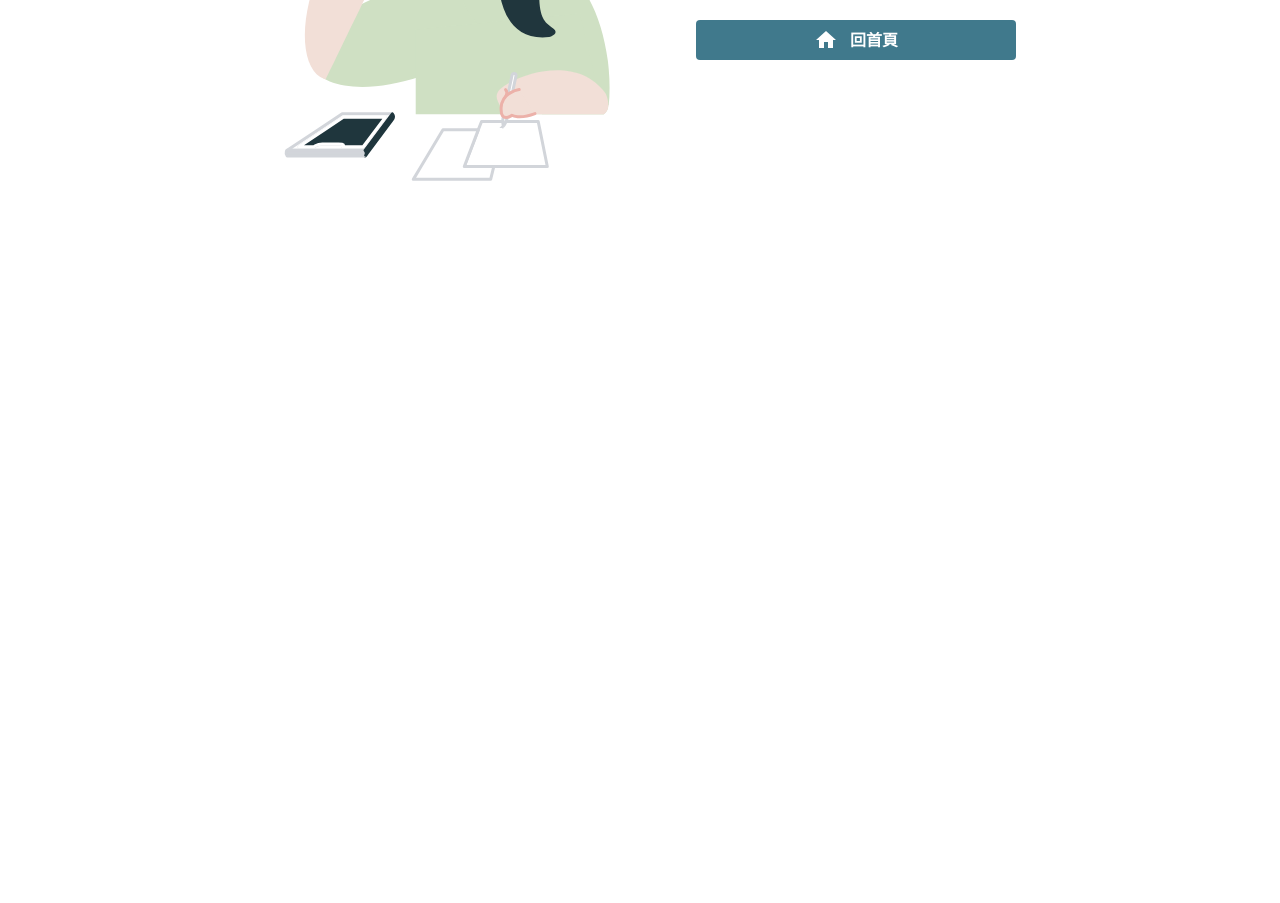
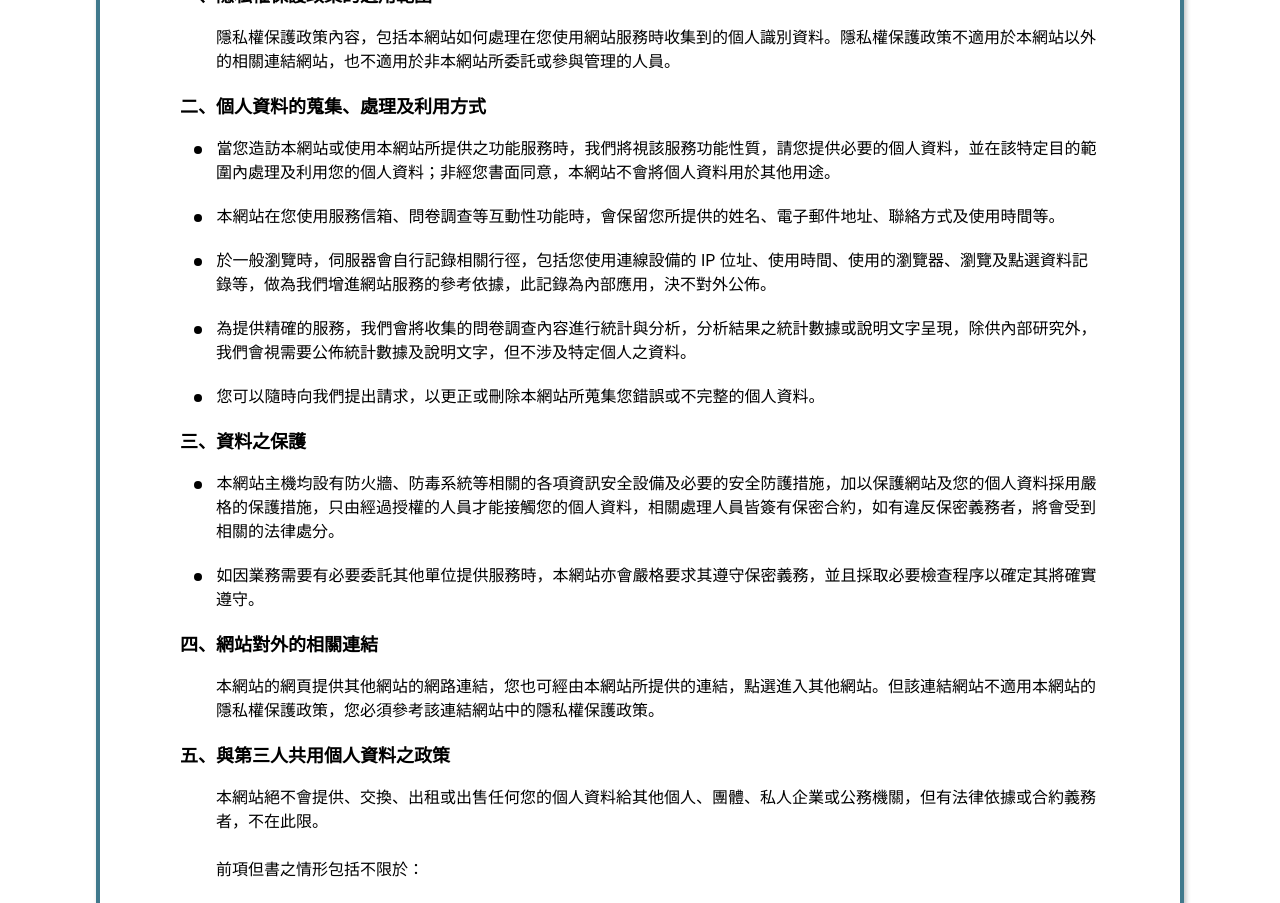
Before and after one commit to yachuh/easysplit, a React (Create React App) app: page /privacyPolicy in a window 1280 px wide. Shown: the part 380-1283 px from the top of the page. Before the commit the page ends 800 px from the top, so only its background shows below. Built offline with nearby package versions, Linux system fonts and the light colour scheme.

Commit message:
feat: privacy policy layout

```diff
--- a/src/App.js
+++ b/src/App.js
@@ -16,6 +16,7 @@ import GroupPage from './pages/GroupPage'
 import StillMorePage from './pages/StillMorePage'
 import FaqPage from './pages/FaqPage'
 import ErrorPage from './pages/ErrorPage'
+import PrivacyPolicyPage from './pages/PrivacyPolicyPage'
 
 function App () {
   const [token, setToken] = useState(null)
@@ -55,6 +56,7 @@ function App () {
         <Route path="/group/:id" element={<GroupPage />} />
         <Route path="/stillmore" element={<StillMorePage />} />
         <Route path="/faq" element={<FaqPage />} />
+        <Route path="/privacyPolicy" element={<PrivacyPolicyPage />} />
         <Route path="*" element={<ErrorPage />} />
       </Routes>
     </>
--- a/src/components/Footer.js
+++ b/src/components/Footer.js
@@ -95,7 +95,7 @@ export const FooterHome = () => {
                     <li className="footer-hover">
                         <Link
                             className="footerLink"
-                            to="/">
+                            to="/privacyPolicy">
                             <div className="footerImg">
                                 <SupervisedUserCircleOutlined sx={{ fontSize: 45 }} />
                             </div>
--- a/src/components/Header.js
+++ b/src/components/Header.js
@@ -1,9 +1,6 @@
 import { Link } from 'react-router-dom'
 import HeaderUserNav from './HeaderUserNav'
-import {
-  Notifications
-}
-  from '@mui/icons-material'
+import { Notifications } from '@mui/icons-material'
 
 export const HeaderHome = () => {
   return (
--- a/src/components/faqPage/Faq.js
+++ b/src/components/faqPage/Faq.js
@@ -13,7 +13,7 @@ export default function Faq () {
   }
 
   return (
-        <div className='viewContainer mt-10'>
+        <div className='viewContainer pt-10'>
             <h2
                 className='text-black font-bold text-center mb-14 md:text-left'>
                 FAQ 常見問答
--- /dev/null
+++ b/src/components/privacyPolicyPage/PrivacyPolicy.js
@@ -0,0 +1,112 @@
+import { FiberManualRecord } from '@mui/icons-material'
+export default function PrivacyPolicy () {
+  return (
+        <div className="viewContainer px-5 py-20 border-colors-primary border-4 rounded-[20px] bg-white card-shadow mt-10 md:px-20">
+            <h2 className="font-black text-black mb-10">
+                隱私政策
+            </h2>
+            <p className="leading-relaxed mb-4">
+                非常歡迎您光臨「EasySplit 拆帳趣 網站」（以下簡稱本網站），為了讓您能夠安心的使用本網站的各項服務與資訊，特此向您說明本網站的隱私權保護政策，以保障您的權益，請您詳閱下列內容：
+            </p>
+            <div className="PrivacyPolicy-txt">
+                <p>
+                    一、隱私權保護政策的適用範圍
+                </p>
+                <span>
+                    隱私權保護政策內容，包括本網站如何處理在您使用網站服務時收集到的個人識別資料。隱私權保護政策不適用於本網站以外的相關連結網站，也不適用於非本網站所委託或參與管理的人員。
+                </span>
+                <p>
+                    二、個人資料的蒐集、處理及利用方式
+                </p>
+                <span className='PrivacyPolicy-txt-dot'>
+                    <FiberManualRecord sx={{ fontSize: 12 }} />&ensp;
+                    當您造訪本網站或使用本網站所提供之功能服務時，我們將視該服務功能性質，請您提供必要的個人資料，並在該特定目的範圍內處理及利用您的個人資料；非經您書面同意，本網站不會將個人資料用於其他用途。
+                </span>
+                <span className='PrivacyPolicy-txt-dot'>
+                    <FiberManualRecord sx={{ fontSize: 12 }} />&ensp;
+                    本網站在您使用服務信箱、問卷調查等互動性功能時，會保留您所提供的姓名、電子郵件地址、聯絡方式及使用時間等。
+                </span>
+                <span className='PrivacyPolicy-txt-dot'>
+                    <FiberManualRecord sx={{ fontSize: 12 }} />&ensp;
+                    於一般瀏覽時，伺服器會自行記錄相關行徑，包括您使用連線設備的 IP 位址、使用時間、使用的瀏覽器、瀏覽及點選資料記錄等，做為我們增進網站服務的參考依據，此記錄為內部應用，決不對外公佈。
+                </span>
+                <span className='PrivacyPolicy-txt-dot'>
+                    <FiberManualRecord sx={{ fontSize: 12 }} />&ensp;
+                    為提供精確的服務，我們會將收集的問卷調查內容進行統計與分析，分析結果之統計數據或說明文字呈現，除供內部研究外，我們會視需要公佈統計數據及說明文字，但不涉及特定個人之資料。
+                </span>
+                <span className='PrivacyPolicy-txt-dot'>
+                    <FiberManualRecord sx={{ fontSize: 12 }} />&ensp;
+                    您可以隨時向我們提出請求，以更正或刪除本網站所蒐集您錯誤或不完整的個人資料。
+                </span>
+                <p>
+                    三、資料之保護
+                </p>
+                <span className='PrivacyPolicy-txt-dot'>
+                    <FiberManualRecord sx={{ fontSize: 12 }} />&ensp;
+                    本網站主機均設有防火牆、防毒系統等相關的各項資訊安全設備及必要的安全防護措施，加以保護網站及您的個人資料採用嚴格的保護措施，只由經過授權的人員才能接觸您的個人資料，相關處理人員皆簽有保密合約，如有違反保密義務者，將會受到相關的法律處分。
+                </span>
+                <span className='PrivacyPolicy-txt-dot'>
+                    <FiberManualRecord sx={{ fontSize: 12 }} />&ensp;
+                    如因業務需要有必要委託其他單位提供服務時，本網站亦會嚴格要求其遵守保密義務，並且採取必要檢查程序以確定其將確實遵守。
+                </span>
+                <p>
+                    四、網站對外的相關連結
+                </p>
+                <span>
+                    本網站的網頁提供其他網站的網路連結，您也可經由本網站所提供的連結，點選進入其他網站。但該連結網站不適用本網站的隱私權保護政策，您必須參考該連結網站中的隱私權保護政策。
+                </span>
+                <p>
+                    五、與第三人共用個人資料之政策
+                </p>
+                <span>
+                    本網站絕不會提供、交換、出租或出售任何您的個人資料給其他個人、團體、私人企業或公務機關，但有法律依據或合約義務者，不在此限。
+                    <br />
+                    &ensp;
+                    <br />
+                    前項但書之情形包括不限於：
+                </span>
+                <span className='PrivacyPolicy-txt-dot'>
+                    <FiberManualRecord sx={{ fontSize: 12 }} />&ensp;
+                    經由您書面同意。
+                </span>
+                <span className='PrivacyPolicy-txt-dot'>
+                    <FiberManualRecord sx={{ fontSize: 12 }} />&ensp;
+                    法律明文規定。
+                </span>
+                <span className='PrivacyPolicy-txt-dot'>
+                    <FiberManualRecord sx={{ fontSize: 12 }} />&ensp;
+                    為免除您生命、身體、自由或財產上之危險。
+                </span>
+                <span className='PrivacyPolicy-txt-dot'>
+                    <FiberManualRecord sx={{ fontSize: 12 }} />&ensp;
+                    與公務機關或學術研究機構合作，基於公共利益為統計或學術研究而有必要，且資料經過提供者處理或蒐集者依其揭露方式無從識別特定之當事人。
+                </span>
+                <span className='PrivacyPolicy-txt-dot'>
+                    <FiberManualRecord sx={{ fontSize: 12 }} />&ensp;
+                    當您在網站的行為，違反服務條款或可能損害或妨礙網站與其他使用者權益或導致任何人遭受損害時，經網站管理單位研析揭露您的個人資料是為了辨識、聯絡或採取法律行動所必要者。
+                </span>
+                <span className='PrivacyPolicy-txt-dot'>
+                    <FiberManualRecord sx={{ fontSize: 12 }} />&ensp;
+                    有利於您的權益。
+                </span>
+                <span className='PrivacyPolicy-txt-dot'>
+                    <FiberManualRecord sx={{ fontSize: 12 }} />&ensp;
+                    本網站委託廠商協助蒐集、處理或利用您的個人資料時，將對委外廠商或個人善盡監督管理之責。
+                </span>
+                <p>
+                    六、Cookie 之使用
+                </p>
+                <span>
+                    為了提供您最佳的服務，本網站會在您的電腦中放置並取用我們的 Cookie，若您不願接受 Cookie 的寫入，您可在您使用的瀏覽器功能項中設定隱私權等級為高，即可拒絕 Cookie 的寫入，但可能會導致網站某些功能無法正常執行 。
+                </span>
+                <p>
+                    七、隱私權保護政策之修正
+                </p>
+                <span>
+                    本網站隱私權保護政策將因應需求隨時進行修正，修正後的條款將刊登於網站上。
+                </span>
+
+            </div>
+        </div>
+  )
+}
--- a/src/index.css
+++ b/src/index.css
@@ -263,8 +263,16 @@ code {
     min-height: calc(100vh - 150px);
   }
 
-  .footer-sm{
+  .footer-sm {
     min-height: calc(100vh - 181px);
+  }
+
+  .footer-vh {
+    min-height: calc(100vh - 150px);
+  }
+
+  .footer-sticky {
+    @apply sticky bottom-0;
   }
 
   .ProfileSideGroup {
@@ -342,6 +350,19 @@ code {
   /* StillMorePage */
   .StillMore-titleArea {
     @apply text-colors-primary font-black;
+  }
+
+  /* PrivacyPolicyPage */
+  .PrivacyPolicy-txt > p {
+    @apply mb-4 font-bold text-lg;
+  }
+
+  .PrivacyPolicy-txt > span {
+    @apply block mb-5 pl-9;
+  }
+
+  .PrivacyPolicy-txt-dot {
+    @apply indent-[-24px];
   }
 }
 
--- a/src/pages/FaqPage.js
+++ b/src/pages/FaqPage.js
@@ -4,13 +4,14 @@ import Faq from '../components/faqPage/Faq'
 
 export default function FaqPage () {
   return (
-    <>
+    <div className='h-screen'>
       <HeaderHome />
-      <Faq />
-      <div className='ProfileFitFooter'>
+      <div className='h-screen lg:ProfileFitFooter-md lg:h-auto'>
+        <Faq />
+      </div>
+      <div className='footer-sticky lg:static'>
         <FooterHome />
       </div>
-
-    </>
+    </div>
   )
 }
--- /dev/null
+++ b/src/pages/PrivacyPolicyPage.js
@@ -0,0 +1,17 @@
+import { HeaderHome } from '../components/Header'
+import { FooterHome } from '../components/Footer'
+import PrivacyPolicy from '../components/privacyPolicyPage/PrivacyPolicy'
+
+export default function PrivacyPolicyPage () {
+  return (
+        <div className='h-screen'>
+            <HeaderHome />
+            <div className='lg:ProfileFitFooter-md lg:h-auto mb-10'>
+                <PrivacyPolicy />
+            </div>
+            <div className='footer-sticky lg:static'>
+                <FooterHome />
+            </div>
+        </div>
+  )
+}
```
